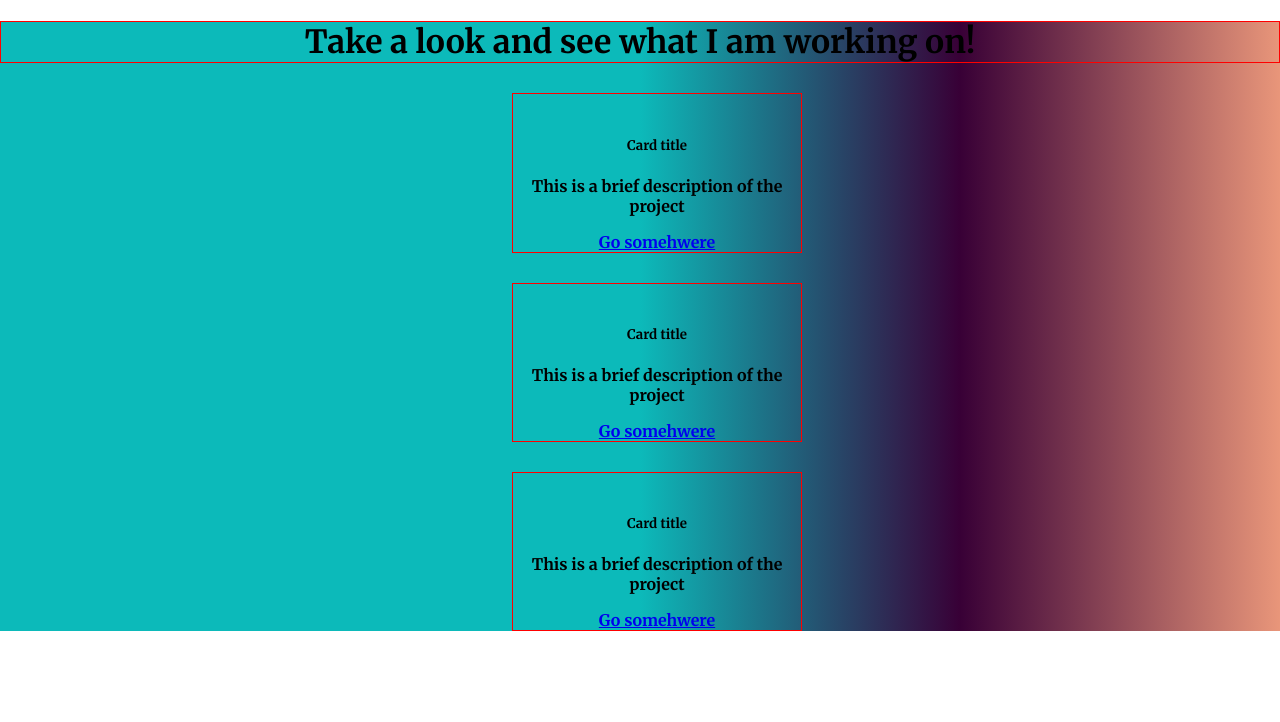
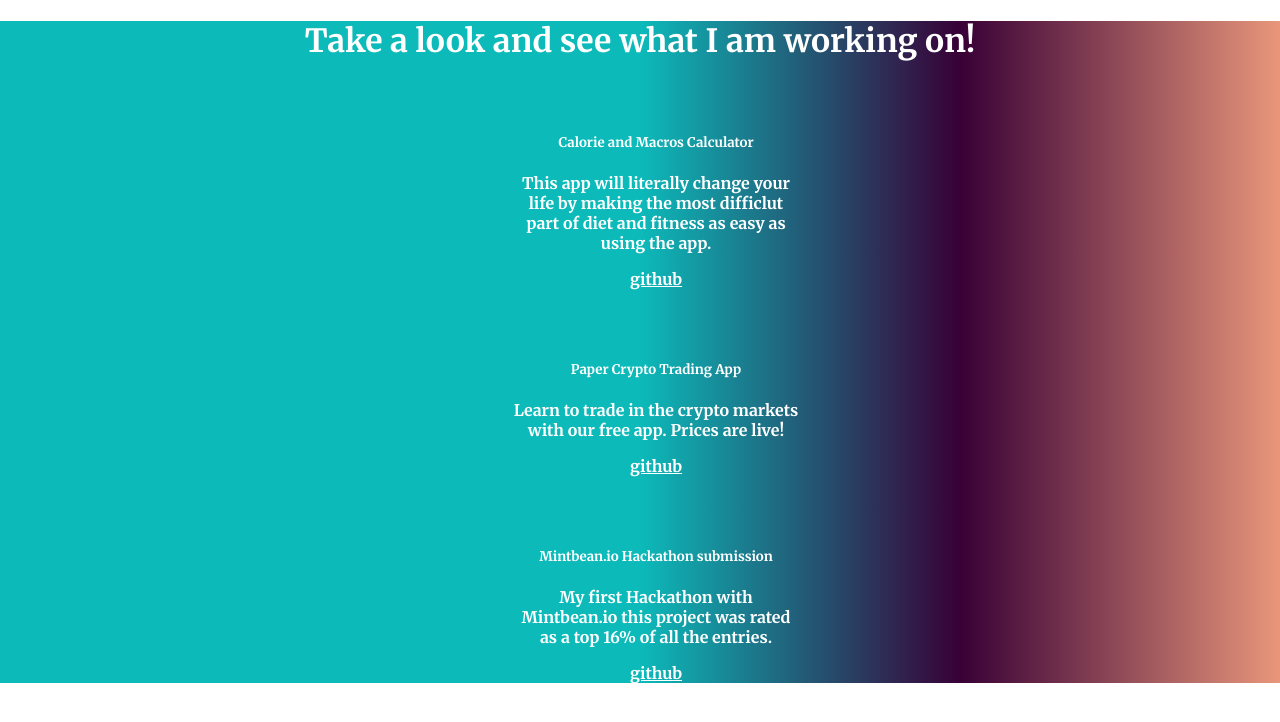
Before and after one commit to KirkBetzina/portfolio, a React (Create React App) app: page / in a window 1280 px wide. Shown: the top 722 px of the page. Built offline with nearby package versions, Linux system fonts and the light colour scheme.

Commit message:
getting the css right

```diff
--- a/src/App.css
+++ b/src/App.css
@@ -1,35 +1,43 @@
 @import url('https://fonts.googleapis.com/css2?family=Merriweather:wght@700&display=swap');
 @import url('https://fonts.googleapis.com/css2?family=Merriweather:ital,wght@0,700;1,300&display=swap');
 .App {
+  color: rgb(255, 255, 255) ;
   text-align: center;
   background: linear-gradient(to right, #0cbaba 50%, #380036, darksalmon);
 }
 
 .h1 {
   font-family: 'Merriweather', serif;
-  border: 1px solid red;
 }
 
 .Card1 {
   font-family: 'Merriweather', serif;
-  border: 1px solid red;
+  width: 18rem;
+  margin-left: 40%;
+  margin-top: 30px;
+}
+a.btn.btn-danger1 {
+  color: white;
+}
+
+.Card2 {
+  font-family: 'Merriweather', serif;
   width: 18rem;
   margin-left: 40%;
   margin-top: 30px;
 }
 
-.Card2 {
+a.btn.btn-danger2 {
+  color: white;
+}
+
+.Card3 {
   font-family: 'Merriweather', serif;
-  border: 1px solid red;
   width: 18rem;
   margin-left: 40%;
   margin-top: 30px;
 }
 
-.Card3 {
-  font-family: 'Merriweather', serif;
-  border: 1px solid red;
-  width: 18rem;
-  margin-left: 40%;
-  margin-top: 30px;
+a.btn.btn-danger3 {
+  color: white;
 }
--- a/src/App.js
+++ b/src/App.js
@@ -1,6 +1,6 @@
 
 import './App.css';
-import aboutMe from './pages/aboutMe';
+
 
 function App() {
   return (
@@ -11,23 +11,23 @@
             <div className='Card1'>
                 <img src='' className='car-image-top' alt=''/>
                 <div className='card-body'></div>
-                <h5 className='card-title'>Card title</h5>
-                <p className='card-text'>This is a brief description of the project</p>
-                <a href='#' className='btn btn-danger'>Go somehwere</a>
+                <h5 className='card-title'>Calorie and Macros Calculator</h5>
+                <p className='card-text'>This app will literally change your life by making the most difficlut part of diet and fitness as easy as using the app.</p>
+                <a target="_blank" rel="noopener noreferrer" href='https://github.com/KirkBetzina/Calorie-and-macro-calculation' className='btn btn-danger1'>github</a>
             </div>
             <div className='Card2'>
                 <img src='' className='car-image-top' alt=''/>
                 <div className='card-body'></div>
-                <h5 className='card-title'>Card title</h5>
-                <p className='card-text'>This is a brief description of the project</p>
-                <a href='#' className='btn btn-danger'>Go somehwere</a>
+                <h5 className='card-title'>Paper Crypto Trading App</h5>
+                <p className='card-text'>Learn to trade in the crypto markets with our free app. Prices are live! </p>
+                <a target="_blank" rel="noopener noreferrer" href='https://github.com/KirkBetzina/cryptoApp_frontend' className='btn btn-danger2'>github</a>
             </div>
             <div className='Card3'>
                 <img src='' className='car-image-top' alt=''/>
                 <div className='card-body'></div>
-                <h5 className='card-title'>Card title</h5>
-                <p className='card-text'>This is a brief description of the project</p>
-                <a href='#' className='btn btn-danger'>Go somehwere</a>
+                <h5 className='card-title'>Mintbean.io Hackathon submission</h5>
+                <p className='card-text'>My first Hackathon with Mintbean.io this project was rated as a top 16% of all the entries. </p>
+                <a target="_blank" rel="noopener noreferrer" href='https://github.com/KirkBetzina/mintbeancardgame1' className='btn btn-danger3'>github</a>
             </div>
         </>
 
```
